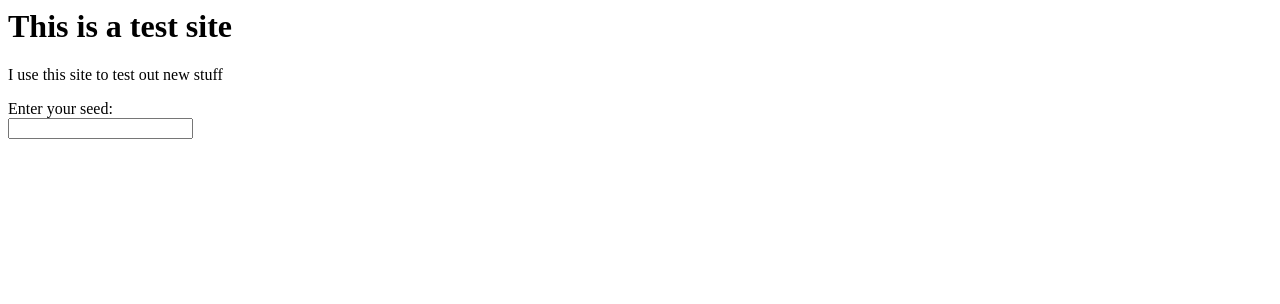
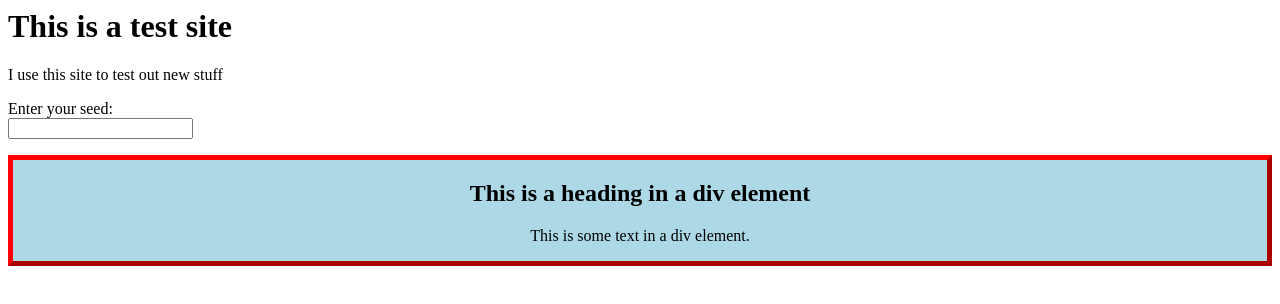
Before and after one commit to NikolaGluh/test-site, a plain HTML site: page index.html in a window 1280 px wide. Drawn offline with Linux system fonts and the light colour scheme.

Commit message:
added a div for testing

```diff
--- a/index.html
+++ b/index.html
@@ -8,9 +8,21 @@
 			Enter your seed:<br>
 			<input type="text" name="SEED" />
 		</form>
+
+        <style>
+            .myDiv {
+              border: 5px outset red;
+              background-color: lightblue;
+              text-align: center;
+            }
+        </style>
     </head>
+
     <body>
-
+        <div class="myDiv">
+            <h2>This is a heading in a div element</h2>
+            <p>This is some text in a div element.</p>
+          </div>
     </body>
     <script>
         for (i = 1; i < 11; i++) {
```
